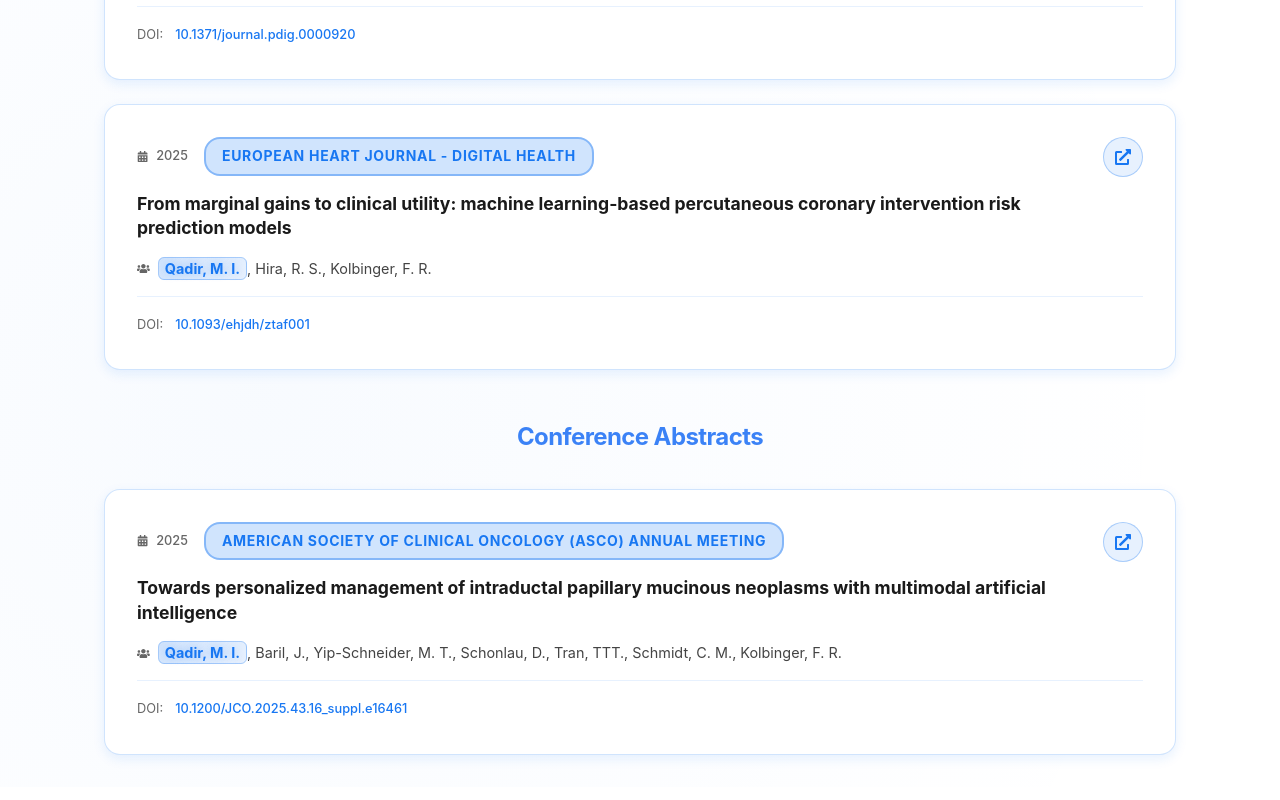
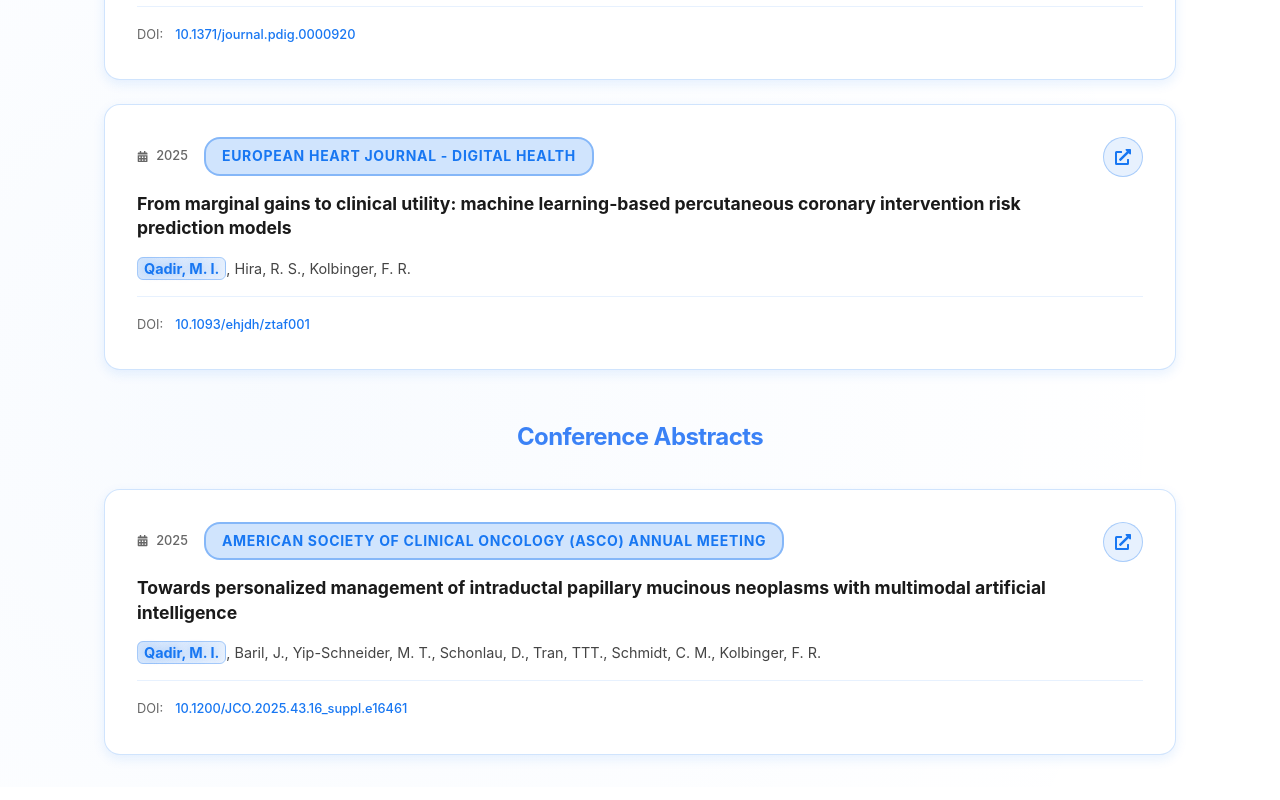
Before and after one commit to ibtsaamqadir/ibtsaamqadir.github.io, a React (Vite) app: page / in a window 1280 px wide. Shown: the part 5963-6763 px from the top of the page. Built offline with nearby package versions, Linux system fonts and the light colour scheme.

Commit message:
Remove author icons from Publications component for a cleaner design

```diff
--- a/src/components/Publications.tsx
+++ b/src/components/Publications.tsx
@@ -1,6 +1,6 @@
 import React, { useState } from 'react';
 import { motion } from 'framer-motion';
-import { FaFileAlt, FaExternalLinkAlt, FaCalendarAlt, FaUsers, FaFilter } from 'react-icons/fa';
+import { FaFileAlt, FaExternalLinkAlt, FaCalendarAlt, FaFilter } from 'react-icons/fa';
 import './Publications.css';
 
 interface Publication {
@@ -262,7 +262,6 @@ const Publications: React.FC = () => {
                   </div>
                   <h3 className="publication-title">{publication.title}</h3>
                   <div className="publication-authors">
-                    <FaUsers className="authors-icon" />
                     <span>
                       {publication.authors.map((author, index) => (
                         <React.Fragment key={index}>
@@ -347,7 +346,6 @@ const Publications: React.FC = () => {
                   </div>
                   <h3 className="publication-title">{publication.title}</h3>
                   <div className="publication-authors">
-                    <FaUsers className="authors-icon" />
                     <span>
                       {publication.authors.map((author, index) => (
                         <React.Fragment key={index}>
```
